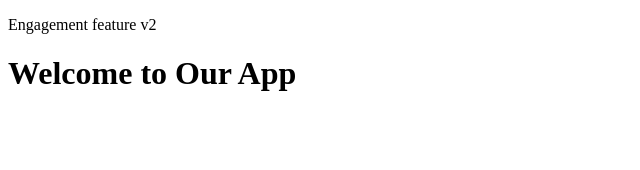
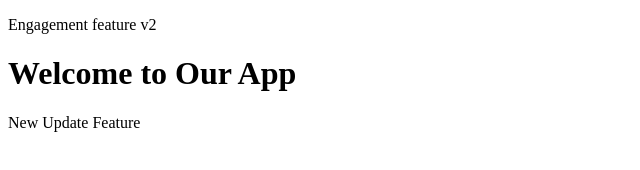
Before and after one commit to ducthanhnguyen95/reenact-the-conflict-situation, a plain HTML site: page index.html in a window 1280 px wide. Shown: the whole page, without its empty margins (0-640 px from the left). Drawn offline with Linux system fonts and the light colour scheme.

Commit message:
Add footer

```diff
--- a/index.html
+++ b/index.html
@@ -6,5 +6,6 @@
   <body>
     <p>Engagement feature v2</p>
     <h1>Welcome to Our App</h1>
+    <footer>New Update Feature</footer>
   </body>
 </html>
```
